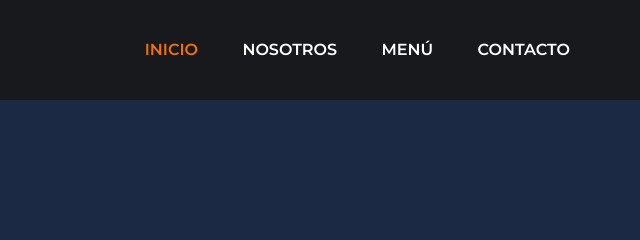
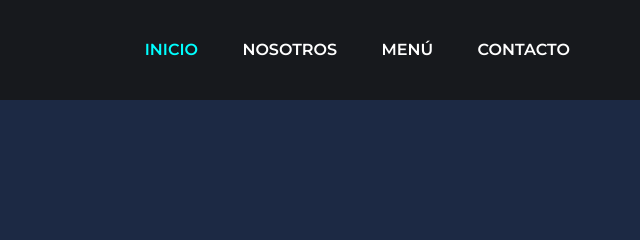
Before and after one commit to Netto1987/Netto1987.github.io, a plain HTML site: page index.html in a window 1280 px wide. Shown: the top 240 px of the page, 640-1280 px from the left. Drawn offline with Linux system fonts and the light colour scheme.

Commit message:
se le cambio el color en el nav a Inicio

```diff
--- a/style.css
+++ b/style.css
@@ -58,7 +58,7 @@ nav{
     font-weight: 600;
 }
 .nav-menu li a.active, .nav-menu li a:hover{
-    color: rgb(243, 112, 6);
+    color: aqua;
     transition: 3s;
 }
 #check{
```
